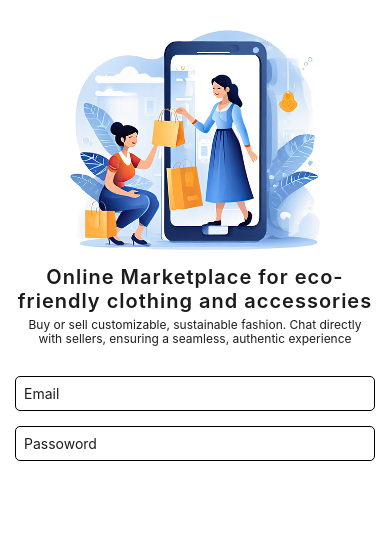
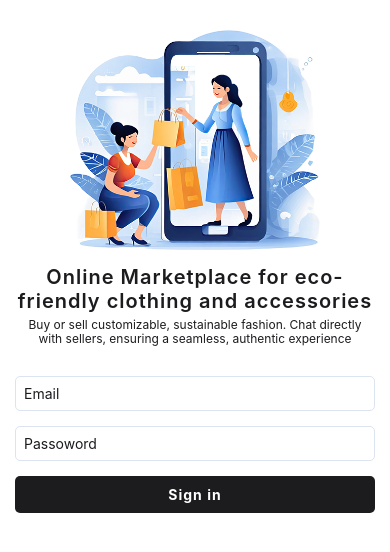
Before and after one commit to emmanueluwa/recircle_app, a React Native app: screen /SignIn in a window 390 px wide. Shown: the top 552 px of the page. Built offline with nearby package versions, Linux system fonts and the light colour scheme.

Commit message:
adding button component

```diff
--- /dev/null
+++ b/app/ui/AppButton.tsx
@@ -0,0 +1,36 @@
+import colours from "@utils/colours";
+import { FC } from "react";
+import { Pressable, StyleSheet, Text } from "react-native";
+
+interface Props {
+  title: string;
+  active?: boolean;
+  onPress?(): void;
+}
+
+const AppButton: FC<Props> = ({ title, active = true, onPress }) => {
+  return (
+    <Pressable
+      onPress={onPress}
+      style={[
+        styles.button,
+        active ? styles.buttonActive : styles.buttonInActive,
+      ]}
+    >
+      <Text style={styles.title}>{title}</Text>
+    </Pressable>
+  );
+};
+
+const styles = StyleSheet.create({
+  button: {
+    padding: 10,
+    borderRadius: 5,
+    alignItems: "center",
+  },
+  buttonInActive: { backgroundColor: colours.inActive },
+  buttonActive: { backgroundColor: colours.primary },
+  title: { color: colours.white, fontWeight: "700", letterSpacing: 1 },
+});
+
+export default AppButton;
--- a/app/ui/FormInput.tsx
+++ b/app/ui/FormInput.tsx
@@ -1,14 +1,24 @@
 import colours from "@utils/colours";
-import { FC } from "react";
+import { FC, useState } from "react";
 import { StyleSheet, TextInput, TextInputProps } from "react-native";
 
 interface Props extends TextInputProps {}
 
 const FormInput: FC<Props> = (props) => {
+  const [isFocused, setIsFocused] = useState(false);
   return (
     <TextInput
-      style={styles.input}
+      style={[
+        styles.input,
+        isFocused ? styles.borderActive : styles.borderInActive,
+      ]}
       placeholderTextColor={colours.primary}
+      onFocus={() => {
+        setIsFocused(true);
+      }}
+      onBlur={() => {
+        setIsFocused(false);
+      }}
       {...props}
     />
   );
@@ -20,9 +30,9 @@ const styles = StyleSheet.create({
     padding: 8,
     borderRadius: 5,
     marginBottom: 15,
-    color: colours.primary,
-    borderWidth: 1,
   },
+  borderInActive: { borderWidth: 1, borderColor: colours.inActive },
+  borderActive: { borderWidth: 1, borderColor: colours.primary },
 });
 
 export default FormInput;
--- a/app/utils/colours.ts
+++ b/app/utils/colours.ts
@@ -1,5 +1,7 @@
 const primary = "#1C1C1F";
+const inActive = "#DCE4F2";
+const white = "#FFFFFF";
 
-const colours = { primary };
+const colours = { primary, inActive, white };
 
 export default colours;
--- a/app/views/SignIn.tsx
+++ b/app/views/SignIn.tsx
@@ -3,6 +3,7 @@ import WelcomeHeader from "@ui/WelcomeHeader";
 import { FC } from "react";
 import { StyleSheet, View } from "react-native";
 import FormInput from "@ui/FormInput";
+import AppButton from "@ui/AppButton";
 
 interface Props {}
 
@@ -18,6 +19,7 @@ const SignIn: FC<Props> = (props) => {
           autoCapitalize="none"
         />
         <FormInput placeholder="Passoword" secureTextEntry />
+        <AppButton title="Sign in" />
       </View>
     </View>
   );
@@ -27,15 +29,6 @@ const styles = StyleSheet.create({
   container: {
     padding: 15,
   },
-  image: { width: 250, height: 250 },
-  input: {
-    width: "100%",
-    padding: 8,
-    borderRadius: 5,
-    marginBottom: 15,
-    color: colours.primary,
-    borderWidth: 1,
-  },
   formContainer: { marginTop: 30 },
 });
 
```
